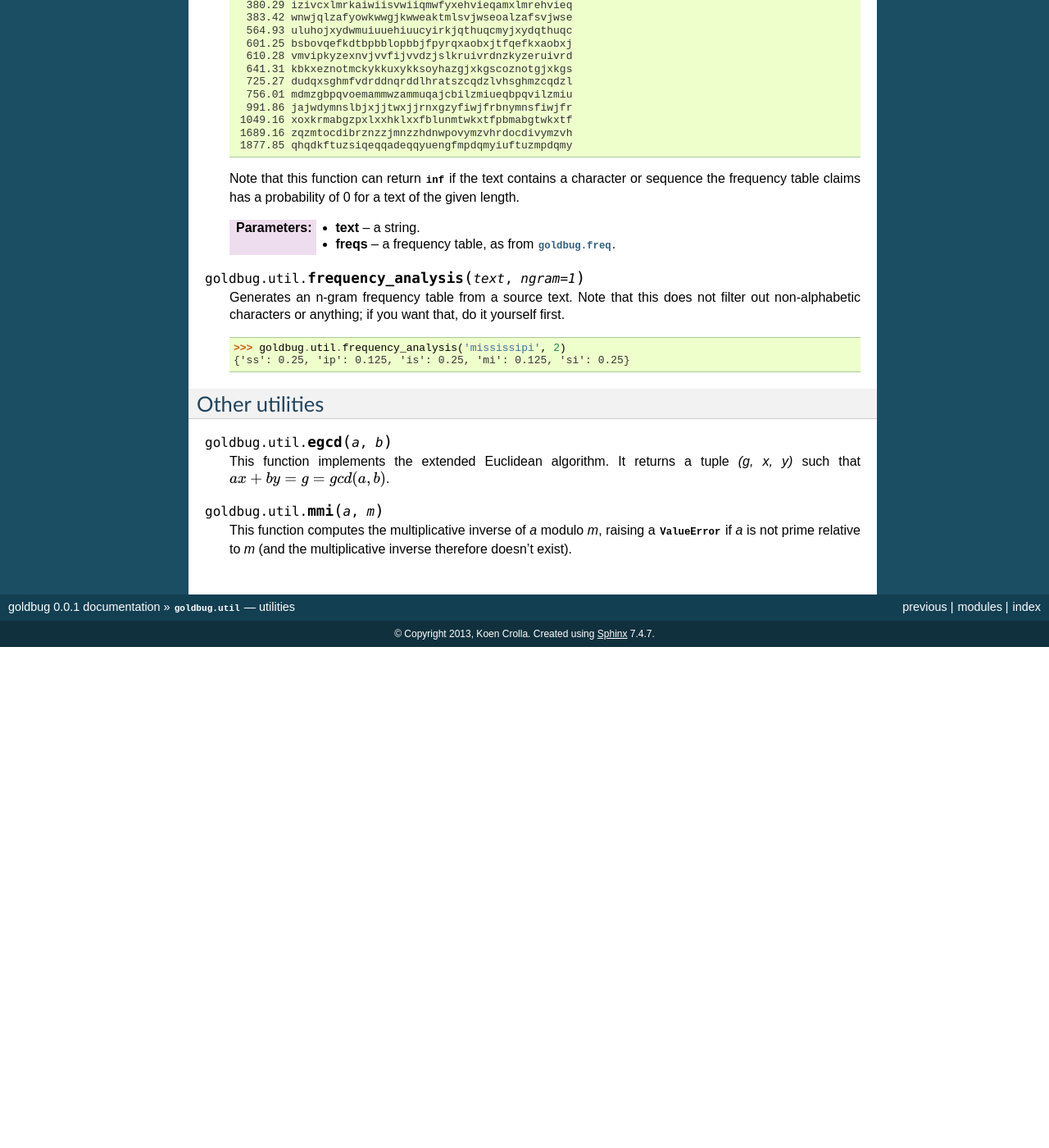
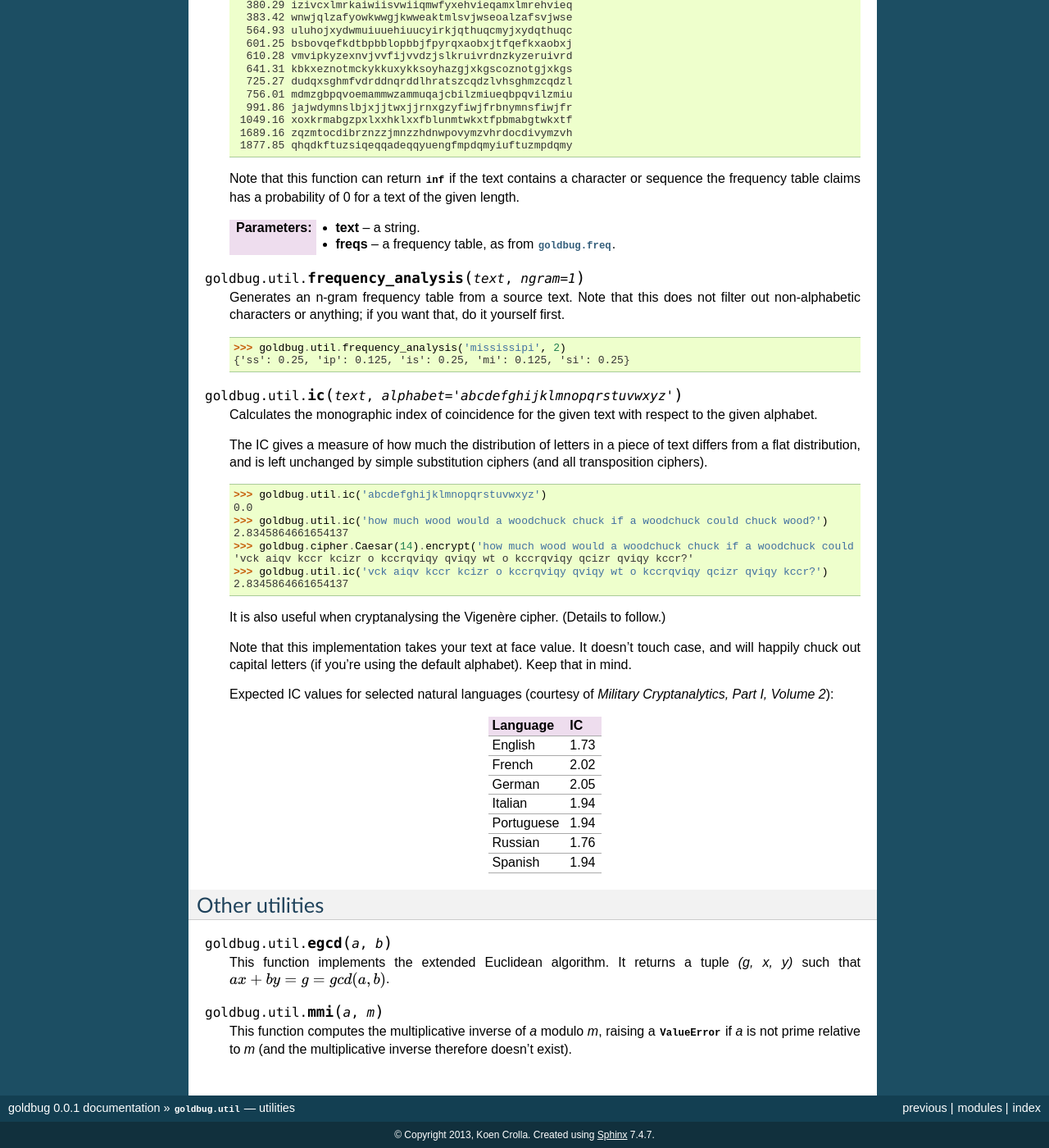
Before and after one commit to Cairnarvon/goldbug, a Sphinx documentation site: the page built from doc/util.rst, in a window 1280 px wide and 1400 px high, scrolled down 728 px. Shown: the whole window at 82% size. Built offline with Sphinx 7.4.7, drawn with Linux system fonts in a browser that asks for light colours; formulas are drawn with MathJax 3; before the commit the page ends 1517 px from its top, so only the background shows below that.

Commit message:
Added index of coincidence.

```diff
--- a/doc/util.rst
+++ b/doc/util.rst
@@ -74,6 +74,54 @@ Text characterisation
        >>> goldbug.util.frequency_analysis('mississipi', 2)
        {'ss': 0.25, 'ip': 0.125, 'is': 0.25, 'mi': 0.125, 'si': 0.25}
 
+.. function:: ic(text, alphabet='abcdefghijklmnopqrstuvwxyz')
+
+   Calculates the monographic index of coincidence for the given text with
+   respect to the given alphabet.
+
+   The IC gives a measure of how much the distribution of letters in a piece of
+   text differs from a flat distribution, and is left unchanged by simple
+   substitution ciphers (and all transposition ciphers).
+
+       >>> goldbug.util.ic('abcdefghijklmnopqrstuvwxyz')
+       0.0
+       >>> goldbug.util.ic('how much wood would a woodchuck chuck if a woodchuck could chuck wood?')
+       2.8345864661654137
+       >>> goldbug.cipher.Caesar(14).encrypt('how much wood would a woodchuck chuck if a woodchuck could chuck wood?')
+       'vck aiqv kccr kcizr o kccrqviqy qviqy wt o kccrqviqy qcizr qviqy kccr?'
+       >>> goldbug.util.ic('vck aiqv kccr kcizr o kccrqviqy qviqy wt o kccrqviqy qcizr qviqy kccr?')
+       2.8345864661654137
+
+   It is also useful when cryptanalysing the Vigenère cipher.
+   (Details to follow.)
+
+   .. TODO
+
+   Note that this implementation takes your text at face value. It doesn't
+   touch case, and will happily chuck out capital letters (if you're using the
+   default alphabet). Keep that in mind.
+
+   Expected IC values for selected natural languages (courtesy of *Military
+   Cryptanalytics, Part I, Volume 2*):
+
+      +------------+------+
+      | Language   | IC   |
+      +============+======+
+      | English    | 1.73 |
+      +------------+------+
+      | French     | 2.02 |
+      +------------+------+
+      | German     | 2.05 |
+      +------------+------+
+      | Italian    | 1.94 |
+      +------------+------+
+      | Portuguese | 1.94 |
+      +------------+------+
+      | Russian    | 1.76 |
+      +------------+------+
+      | Spanish    | 1.94 |
+      +------------+------+
+
 
 Other utilities
 ---------------
```
Also changed, not shown: 2 other files.
